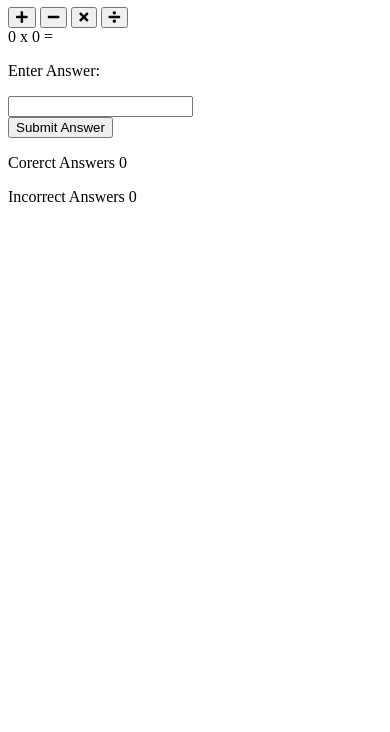
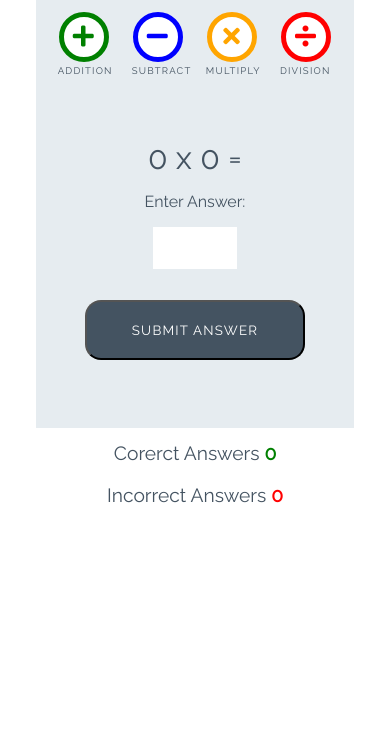
Before and after one commit to dannykadoshi/love-maths, a plain HTML site: page index.html in a window 390 px wide. Shown: the part 112-844 px from the top of the page. Drawn offline with Linux system fonts and the light colour scheme.

Commit message:
Add styles for game

```diff
--- a/assets/CSS/style.css
+++ b/assets/CSS/style.css
@@ -0,0 +1,256 @@
+/* --------- Global style */
+
+body {
+    background-color: white;
+    font-family: "Raleway", sans-serif;
+    color: #445361;
+    text-align: center;
+}
+
+/* --------- Heading */
+
+.heading {
+    text-align: center;
+    font-size: 2.5rem;
+}
+
+.logo {
+    height: 40px;
+    padding-right: 5px;
+}
+
+/* --------- Game layout */
+
+.game-area {
+    background-color: #E6ECF0;
+    box-sizing: border-box;
+    width: 85%;
+    height: 65vh;
+    max-height: 450px;
+    max-width: 830px;
+    margin-left: auto;
+    margin-right: auto;
+    padding: 1%;
+}
+
+.question-area {
+    width: 50%;
+    font-size: 2rem;
+    margin: auto;
+    padding: 50px 0;
+}
+
+.question-area span {
+    padding: 0 15px;
+}
+
+.score-area {
+    margin: 5px auto;
+    width: 60%;
+    font-size: 1.2rem;
+}
+
+.controls-area {
+    width: 85%;
+    margin: 30px auto;
+}
+
+#score {
+    color: green;
+    font-weight: bold;
+}
+
+#incorrect {
+    color: red;
+    font-weight: bold;
+}
+
+.answer-message {
+    display: none;
+    font-size: 1rem;
+}
+
+#answer-box {
+    border: none;
+    color: #445361;
+    display: inline-block;
+    height: 40px;
+    width: 80px;
+    font-size: 1.2rem;
+}
+
+.scores {
+    display: inline-block;
+    padding: 25px;
+}
+
+/* --------- Buttons */
+
+.btn {
+    width: 220px;
+    height: 60px;
+    font-family: "Raleway", sans-serif;
+    text-transform: uppercase;
+    letter-spacing: 1.2px;
+    color: white;
+    border-radius: 16px;
+    background-color: #445361;
+}
+
+.btn:focus {
+    outline: none;
+}
+
+.btn--big {
+    padding-top: 10px;
+    border-radius: 50%;
+    background-color: white;
+    border: 10px solid;
+    width: 100px;
+    height: 100px;
+    font-size: 3.2rem;
+    margin: 0 30px;
+    transition: all 0.5s;
+}
+
+.btn--big::after {
+    content: attr(data-type);
+    font-size: 1rem;
+    color: #445361;
+    position: relative;
+    left: -0.5em;
+}
+
+.btn--blue {
+    border-color: blue;
+    color: blue;
+}
+
+.btn--blue:active,
+.btn--blue:hover {
+    background-color: darkblue;
+    color: white;
+}
+
+.btn--orange {
+    border-color: orange;
+    color: orange;
+}
+
+.btn--orange:active,
+.btn--orange:hover {
+    background-color: darkorange;
+    color: white;
+}
+
+.btn--red {
+    border-color: red;
+    color: red;
+}
+
+.btn--red:active,
+.btn--red:hover {
+    background-color: darkred;
+    color: white;
+}
+
+.btn--green {
+    border-color: green;
+    color: green;
+}
+
+.btn--green:active,
+.btn--green:hover {
+    background-color: darkgreen;
+    color: white;
+}
+
+.btn--gray {
+    margin-top: 25px;
+    background-color: #445361;
+    border: 1px transparent;
+    border-radius: 20px;
+}
+
+.btn--gray:active,
+.btn--gray:hover {
+    background-color: #0d1013;
+}
+
+/* --------- Media queries */
+
+@media (max-width: 414px) {
+    .controls-area {
+        width: 100%;
+    }
+
+    .btn--big {
+        margin: 0 10px;
+        padding: 5px;
+        border: 5px solid;
+        width: 50px;
+        height: 50px;
+        font-size: 1.5rem;
+    }
+
+    .btn--big::after {
+        font-size: 0.6rem;
+        left: -0.7rem;
+    }
+
+    .question-area {
+        padding: 10% 0;
+        width: 100%;
+    }
+
+    .question-area span {
+        padding: 0;
+    }
+
+    .answer-message {
+        display: block;
+    }
+
+    #answer-box {
+        display: block;
+        margin: 0 auto;
+    }
+
+    .btn--gray {
+        margin-top: 0;
+    }
+
+    .score-area {
+        width: 100%;
+    }
+
+    .scores {
+        margin: 0.5em auto;
+        display: block;
+        padding: 5px;
+    }
+
+    .heading {
+        font-size: 2rem;
+    }
+}
+
+@media (max-width: 320px) {
+    .game-area {
+        height: 70vh;
+    }
+
+    .controls-area {
+        width: 75%;
+        margin: 10px auto;
+    }
+
+    .btn--big {
+        margin: 10px 10px;
+    }
+
+    .question-area {
+        padding: 10px 0;
+    }
+
+}
--- a/index.html
+++ b/index.html
@@ -20,16 +20,16 @@
 
     <div class="game-area">
         <div class="controls-area">
-            <button class="btn btn--big btn--green">
+            <button data-type="addition" class="btn btn--big btn--green">
                 <i class="fas fa-plus"></i>
             </button>
-            <button class="btn btn--big btn--blue">
+            <button data-type="subtract" class="btn btn--big btn--blue">
                 <i class="fas fa-minus"></i>
             </button>
-            <button class="btn btn--big btn--orange">
+            <button data-type="multiply" class="btn btn--big btn--orange">
                 <i class="fas fa-times"></i>
             </button>
-            <button class="btn btn--big btn--red">
+            <button data-type="division" class="btn btn--big btn--red">
                 <i class="fas fa-divide"></i>
             </button>
         </div>
@@ -41,7 +41,7 @@
             <p class="answer-message">Enter Answer:</p>
             <input id="answer-box" type="number">
         </div>
-        <button class="btn btn-gray">Submit Answer</button>
+        <button data-type="submit" class="btn btn-gray">Submit Answer</button>
     </div>
 
     <div class="score-area">
```
